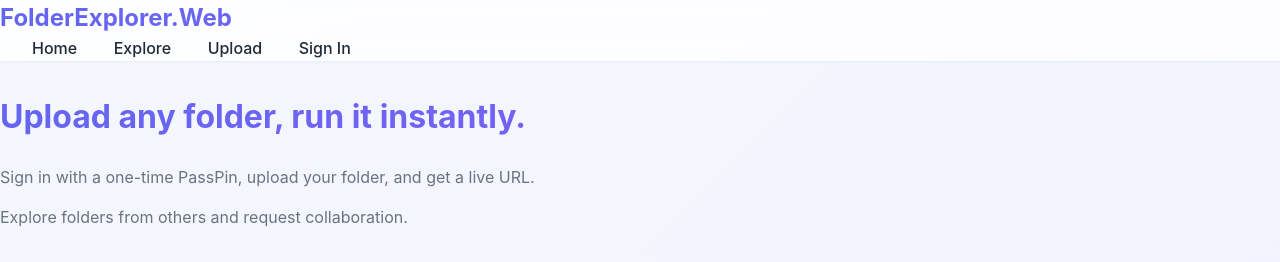
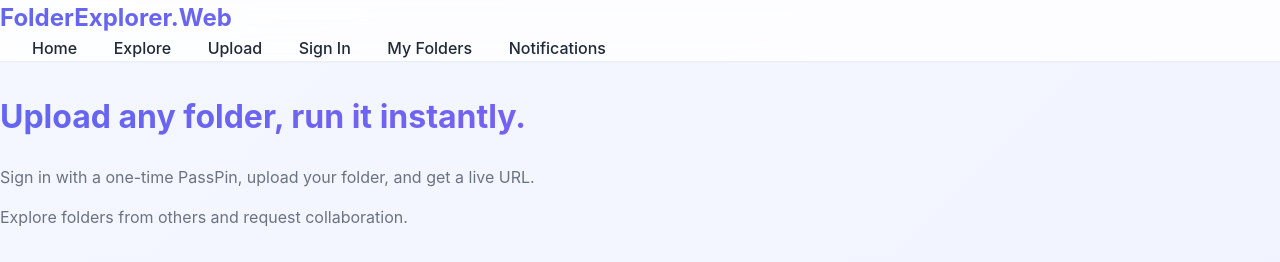
Before and after one commit to sussybocca/FolderExplorer, a website: page index.html in a window 1280 px wide. Drawn offline with Linux system fonts and the light colour scheme; files whose address does not match are found by name.

Commit message:
Update index.html

```diff
--- a/index.html
+++ b/index.html
@@ -13,6 +13,8 @@
             <a href="/explore.html">Explore</a>
             <a href="/upload.html">Upload</a>
             <a href="/generate-passpin.html">Sign In</a>
+            <a href="/my-folders.html">My Folders</a>
+<a href="/notifications.html">Notifications</a>
         </nav>
     </header>
     <main>
```
